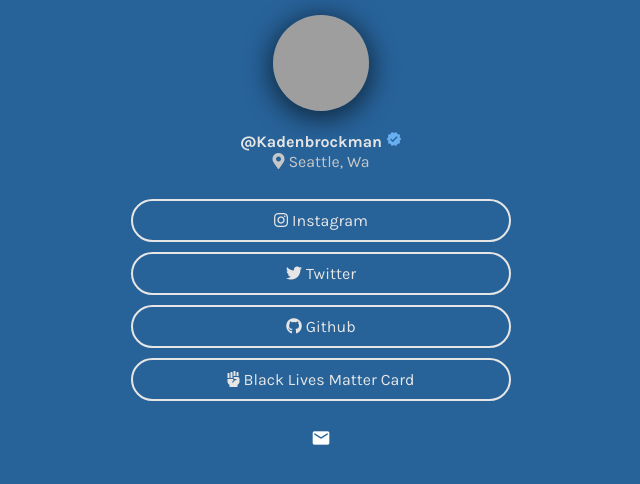
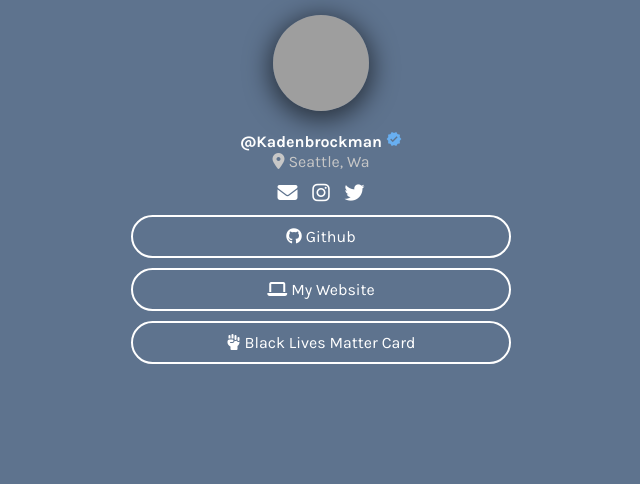
Before and after one commit to kadenbrockman/links, a plain HTML site: page index.html in a window 1280 px wide. Shown: the whole page, without its empty margins (319-959 px from the left). Drawn offline with Linux system fonts and the light colour scheme; grey boxes are pictures that could not be loaded.

Commit message:
Add files via upload

```diff
--- a/index.html
+++ b/index.html
@@ -9,42 +9,41 @@
   <link rel="stylesheet" href="mainstyle.css">
   <link rel="stylesheet" href="https://use.fontawesome.com/releases/v5.8.1/css/all.css">
   <link rel="icon" href="https://i.imgur.com/M9wl5Tk.png" type="image/x-icon" />
-  <link href="https://fonts.googleapis.com/icon?family=Material+Icons"
-      rel="stylesheet">
+  <link href="https://fonts.googleapis.com/icon?family=Material+Icons" rel="stylesheet">
+  <script src="https://kit.fontawesome.com/fd0de74199.js" crossorigin="anonymous"></script>
 </head>
 
 <body>
   <div id="noscroll">
     <div id="noscrolly">
-
         <div class="content"><a id="profilePicture">
          <img src="https://i.imgur.com/M9wl5Tk.png" alt="Profile Picture">
         </a>
-
         <div id="userName">
          @Kadenbrockman <span class="material-icons check">
            verified
           </span>
        </div>
-
        <div id="Location">
          <i class="fas fa-map-marker-alt">&nbsp;</i>Seattle, Wa</a>
         </div>
 
+        <div id="icongroup">
+          <a class="icon1" href="mailto: hi@kadenb.link" target="_blank"><i class="fas fa-envelope"></i>
+           </a>
+           <a class="icon1" href="https://www.instagram.com/KadenBrockman" target="_blank"><i class="fab fa-instagram"></i>
+          </a>
+          <a class="icon1" href="https://twitter.com/kadenbrockman" target="_blank"><i class="fab fa-twitter"></i>
+          </a>
+           </div>
         <div id="links">
-          <a class="link" href="https://www.instagram.com/KadenBrockman" target="_blank"><i class="fab fa-instagram">&nbsp;</i>Instagram</a>
+          <a class="link" href="https://github.com/kadenbrockman" target="_blank"><i class="fab fa-github">&nbsp;</i>Github</a>
+          <a class="link" href="https://kadenbrockman.com" target="_blank"><i class="fas fa-laptop">&nbsp;</i>My Website</a>
+          <!-- <a class="link" href="https://www.instagram.com/KadenBrockman" target="_blank"><i class="fab fa-instagram">&nbsp;</i>Instagram</a>
           <a class="link" href="https://twitter.com/kadenbrockman" target="_blank"><i class="fab fa-twitter">&nbsp;</i>Twitter</a>
-          <a class="link" href="https://github.com/kadenbrockman" target="_blank"><i class="fab fa-github">&nbsp;</i>Github</a>
-          <!-- <a class="link" href="https://www.kadenbrockman.com" target="_blank"><i class="fas fa-laptop">&nbsp;</i>My Website</a>
           <a class="link" href="https://dribbble.com/kadenbrockman" target="_blank"><i class="fab fa-dribbble">&nbsp;</i>Dribbble</a> -->
           <a class="linkb" href="https://blacklivesmatters.carrd.co/" target="_blank"><i class="fas fa-fist-raised">&nbsp;</i>Black Lives Matter Card</a>
-        </div>
-        <div id="icongroup">
-         <a class="mail" href="mailto: hi@kadenb.link" target="_blank"><span class="material-icons mail">
-             email
-           </span></a>
           </div>
-
         </div>
        </div>
       </div>
--- a/mainstyle.css
+++ b/mainstyle.css
@@ -1,6 +1,4 @@
-
-
-/* ---------------------- Fonts and Icons ---------------------- */
+/* -------------------------------------------- Fonts and Icons -------------------------------------------- */
 
 @import url('https://fonts.googleapis.com/css?family=Karla:400,700&display=swap');
 
@@ -59,27 +57,27 @@ margin: 0;
   font-size: 20px;
   color: rgb(255, 255, 255);
   padding: 0;
-  margin: 0;
-
+  margin-left: 10px;
+  margin-right: 10px;
+  margin-top: 0;
+  margin-bottom: 0;
+  text-decoration: none;
   }
 
-/* ---------------------- Main Colors And Settings ---------------------- */
+/* -------------------------------------------- Main Colors And Settings -------------------------------------------- */
 
 :root {
   --bgColor: #000000;
   --bgColor2: #090a0f;
-  --accentColor: #E6E6E6;
+  --accentColor: #ffffff;
   --locationColor: #c7c7c7;
   --font: 'Karla', sans-serif;
   --delay: .3s;
-
-
 }
 
 html {
-  background-color: #000000;
   background-attachment: fixed;
-  background-color: #276299;
+  background-color: #5e738e;
   overflow-y: hidden; overscroll-behavior-y: none;
   overflow-x: hidden; overscroll-behavior-x: none;
 }
@@ -94,21 +92,16 @@ body {
   background-position: center;
   background-attachment: fixed;
   height: 100%;
-
 }
 
 #noscroll {
-
   overflow-y: hidden; overscroll-behavior-y: none;
-
 }
-  #noscrolly {
+#noscrolly {
     overflow-x: hidden; overscroll-behavior-x: none;
-
 }
 
-
-/* ---------------------- Profile ---------------------- */
+/* -------------------------------------------- Profile -------------------------------------------- */
 
 #profilePicture img {
   position: relative;
@@ -118,11 +111,9 @@ body {
   margin: 35px auto 20px;
   border-radius: 50%;
   box-shadow: 0 5px 25px 4px rgba(0, 0, 0, 0.55);
-  ;
   -webkit-tap-highlight-color: transparent;
   animation: float 10s infinite ease-in-out;
   z-index: 10;
-
 }
 
 #userName {
@@ -154,7 +145,7 @@ body {
   max-width: 400px;
   width: auto;
   display: block;
-  margin: 27px auto;
+  margin: 10px auto;
   animation: float 10s infinite ease-in-out;
   z-index: 10;
 }
@@ -220,25 +211,32 @@ body {
   animation: none;
 }
 
+/*----------------------------------------------- Icon Links ---------------------------------------------*/
+
 #icongroup {
   position: relative;
   animation: float 10s infinite ease-in-out;
   text-align: center;
   padding: 0;
-  margin: 0;
+  margin-top: 10px;
   z-index: 10;
+  text-decoration: none;
 }
 
-.mail {
+.icon1 {
+  margin-left: 5px;
+  margin-right: 5px;
+  margin-top: 0;
+  margin-bottom: 0;
   position: relative;
   text-align: center;
   z-index: 10;
+  text-decoration: none;
+  color: #ffffff;
+  font-size: 20px;
 }
 
-
-/*-------------------------animations-----------------------*/
-
-
+/*----------------------------------------------- animations ---------------------------------------------*/
 
 @keyframes transitionAnimation {
   0% {
@@ -251,7 +249,6 @@ body {
     transform: translateY(0);
   }
 }
-
 
 @keyframes wiggle {
   0% {
@@ -287,14 +284,7 @@ body {
 	}
 }
 
-@keyframes shine {
-  to {
-    background-position: 200% center;
-  }
-}
-
-
-/* ---------- 404 Page ----------- */
+/* ------------------------------------------------------ 404 Page ------------------------------------------------------- */
 
 .errortitle {
   margin: 0;
```
